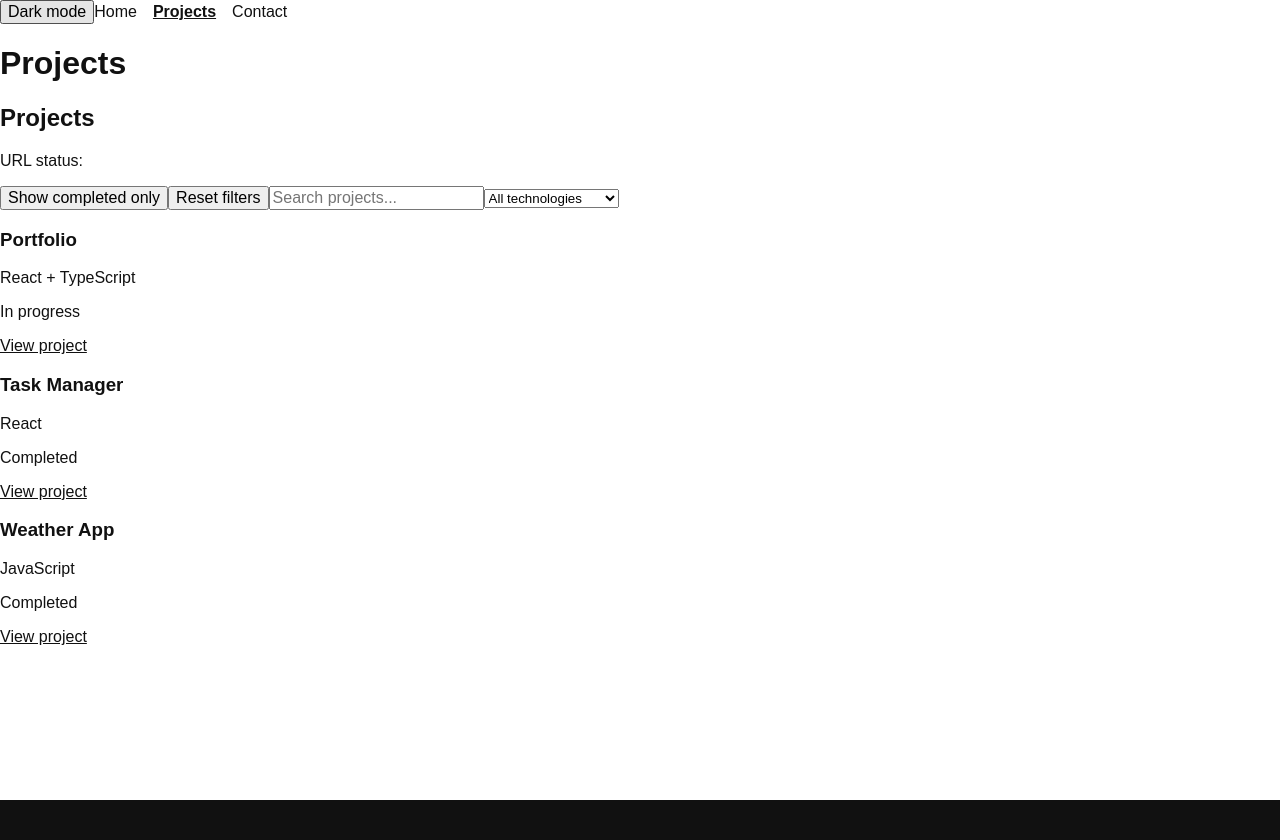
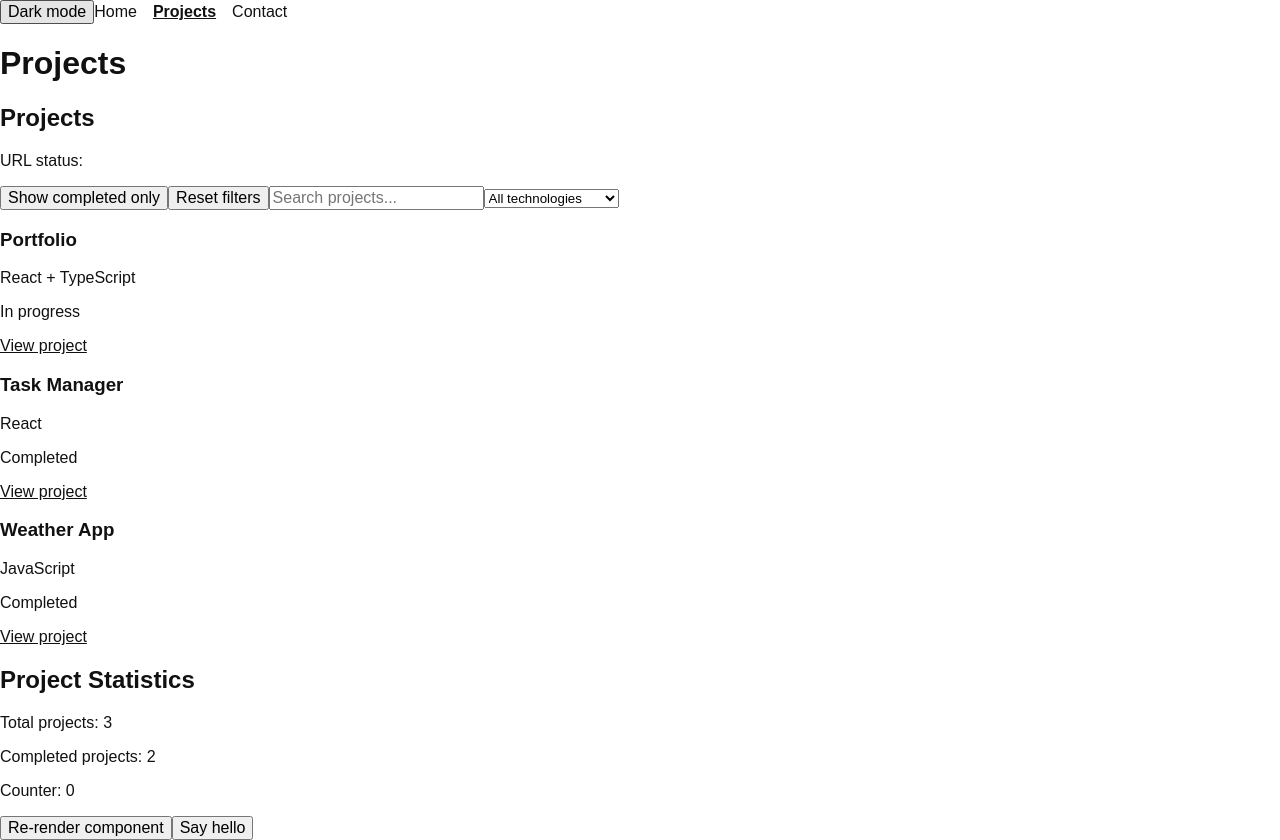
Before and after one commit to valeron200753/portfolio, a React (Vite) app in the folder frontend/: page /projects in a window 1280 px wide. Before the commit the page ends 800 px from the top, so only its background shows below. Built offline with nearby package versions, Linux system fonts and the light colour scheme.

Commit message:
Add React memoization practice

```diff
--- /dev/null
+++ b/frontend/src/components/ProjectStats.tsx
@@ -0,0 +1,36 @@
+import { projects } from "../data/projects";
+import { useState, useMemo, useCallback } from "react";
+import StatsButton from "./StatsButton";
+
+function ProjectStats() {
+    const [count, setCount] = useState(0);
+
+    const totalProjects = projects.length;
+
+    const completedProjects = useMemo(() => {
+        console.log("Calculating completed projects...");
+
+        return projects.filter(
+            (project) => project.completed
+        ).length;
+    }, []);
+    const handleHello = useCallback(() => {
+        console.log("Hello from ProjectStats!");
+    }, []);
+    return (
+        <section>
+            <h2>Project Statistics</h2>
+
+            <p>Total projects: {totalProjects}</p>
+            <p>Completed projects: {completedProjects}</p>
+            <p>Counter: {count}</p>
+
+            <button onClick={() => setCount(count + 1)}>
+                Re-render component
+            </button>
+            <StatsButton onClick={handleHello} />
+        </section>
+    );
+}
+
+export default ProjectStats;
--- a/frontend/src/components/Projects.tsx
+++ b/frontend/src/components/Projects.tsx
@@ -1,6 +1,8 @@
 
 import { Link, useSearchParams } from "react-router-dom";
 import { projects } from "../data/projects";
+import { useCallback, useMemo } from "react";
+
 function Projects() {
     const [searchParams, setSearchParams] = useSearchParams();
 
@@ -9,18 +11,27 @@ function Projects() {
     const search = searchParams.get("search") ?? "";
 
 
-    function toggleCompletedProjects() {
-        if (status === "completed") {
-            setSearchParams({});
+    const toggleCompletedProjects = useCallback(() => {
+    setSearchParams((currentParams) => {
+        const newParams = new URLSearchParams(currentParams);
+
+        if (newParams.get("status") === "completed") {
+            newParams.delete("status");
         } else {
-            setSearchParams({ status: "completed" });
+            newParams.set("status", "completed");
         }
-    }
+
+        return newParams;
+    });
+}, [setSearchParams]);
 
 
 
 
-    const visibleProjects = projects.filter((project) => {
+    const visibleProjects = useMemo(() => {
+        console.log("Filtering projects...");
+
+        return projects.filter((project) => {
             const matchesStatus =
                 status === "completed"
                     ? project.completed
@@ -31,8 +42,7 @@ function Projects() {
                     ? project.technology === technology
                     : true;
 
-        const matchesSearch =
-            project.title
+            const matchesSearch = project.title
                 .toLowerCase()
                 .includes(search.toLowerCase());
 
@@ -42,6 +52,7 @@ function Projects() {
                 matchesSearch
             );
         });
+    }, [status, technology, search]);
 
     return (
 
--- /dev/null
+++ b/frontend/src/components/StatsButton.tsx
@@ -0,0 +1,19 @@
+import { memo } from "react";
+
+interface StatsButtonProps {
+    onClick: () => void;
+}
+
+const StatsButton = memo(function StatsButton({
+    onClick
+}: StatsButtonProps) {
+    console.log("StatsButton rendered");
+
+    return (
+        <button onClick={onClick}>
+            Say hello
+        </button>
+    );
+});
+
+export default StatsButton;
--- a/frontend/src/pages/ProjectsPage.tsx
+++ b/frontend/src/pages/ProjectsPage.tsx
@@ -1,10 +1,14 @@
 import Projects from "../components/Projects";
+import ProjectStats from "../components/ProjectStats";
 
 function ProjectsPage() {
     return (
         <main>
             <h1>Projects</h1>
+
             <Projects />
+
+            <ProjectStats />
         </main>
     );
 }
```
Lines whose indentation alone changed are shown as unchanged.
